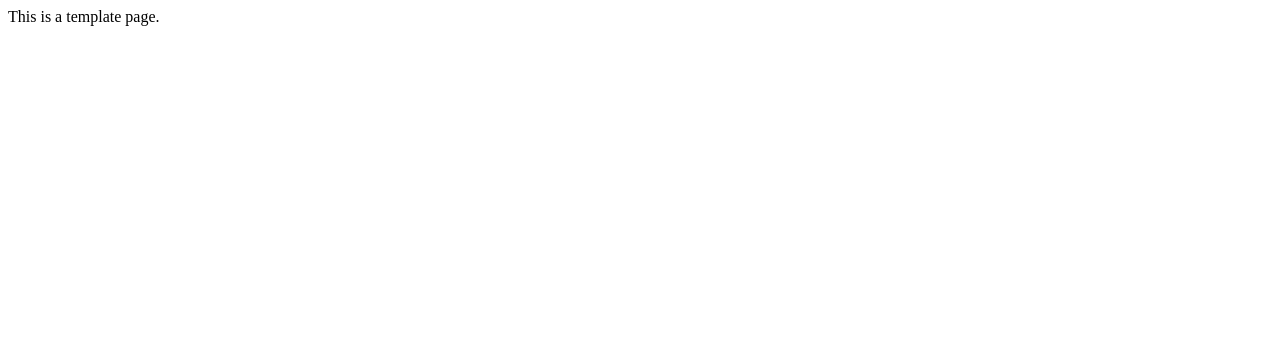
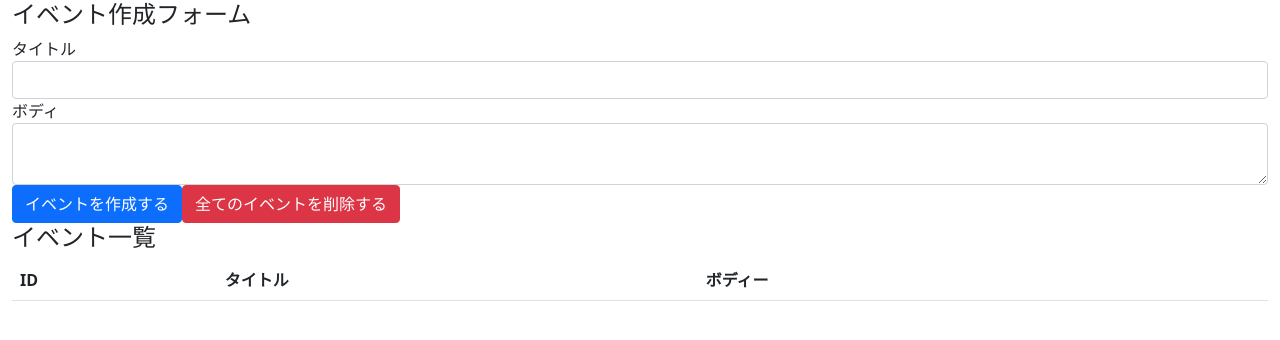
Before and after one commit to hossy-material/hooks-redux, a React (Create React App) app: page / in a window 1280 px wide. Shown: the top 340 px of the page. Built offline with nearby package versions, Linux system fonts and the light colour scheme.

Commit message:
add view, reducer

```diff
--- a/package.json
+++ b/package.json
@@ -10,6 +10,7 @@
     "@types/node": "^16.11.19",
     "@types/react": "^17.0.38",
     "@types/react-dom": "^17.0.11",
+    "bootstrap": "^5.1.3",
     "react": "^17.0.2",
     "react-dom": "^17.0.2",
     "react-scripts": "5.0.0",
--- a/src/App.tsx
+++ /dev/null
@@ -1,11 +0,0 @@
-import React from 'react';
-
-const App = () => {
-  return (
-    <div>
-      This is a template page.
-    </div>
-  );
-}
-
-export default App;
--- /dev/null
+++ b/src/components/App.tsx
@@ -0,0 +1,64 @@
+import React, { useReducer, useState } from 'react';
+import reducer from '../reducers';
+import 'bootstrap/dist/css/bootstrap.min.css'
+import { Event } from './Event'
+
+const App: React.VFC = () => {
+  const [state, dispatch] = useReducer(reducer, [])
+  const [title, setTitle] = useState('')
+  const [body, setBody] = useState('')
+
+  const addEvent = (e: React.MouseEvent) => {
+    e.preventDefault()
+    dispatch({type: 'CREATE_EVENT', title, body})
+    setTitle('')
+    setBody('')
+  }
+
+  const handleInputChange = (e: React.ChangeEvent<HTMLInputElement>) => {
+    setTitle(e.target.value)
+  }
+
+  const handleTextAreaChange = (e: React.ChangeEvent<HTMLTextAreaElement>) => {
+    setBody(e.target.value)
+  }
+
+  console.log({state})
+
+  return (
+    <div className='container-fluid'>
+      <h4>イベント作成フォーム</h4>
+      <form>
+        <div className='form-group'>
+          <label htmlFor='formEventTitle'>タイトル</label>
+          <input className='form-control' id='formEventTitle' value={title} onChange={handleInputChange}/>
+        </div>
+
+        <div className='form-group'>
+          <label htmlFor='formEventBody'>ボディ</label>
+          <textarea className='form-control' id='formEventBody' value={body} onChange={handleTextAreaChange}/>
+        </div>
+
+        <button className='btn btn-primary' onClick={addEvent}>イベントを作成する</button>
+        <button className='btn btn-danger'>全てのイベントを削除する</button>
+      </form>
+
+      <h4>イベント一覧</h4>
+      <table className='table table-hover'>
+        <thead>
+          <tr>
+            <th>ID</th>
+            <th>タイトル</th>
+            <th>ボディー</th>
+            <th></th>
+          </tr>
+        </thead>
+        <tbody>
+          {state.map((event, index) => (<Event key={index} event={event} dispatch={dispatch} />))}
+        </tbody>
+      </table>
+    </div>
+  );
+}
+
+export default App;
--- /dev/null
+++ b/src/components/Event.tsx
@@ -0,0 +1,22 @@
+import React from 'react'
+import { Action, EventType } from '../reducers'
+
+interface OwnProps {
+  event: EventType
+  dispatch: React.Dispatch<Action>
+}
+
+export const Event: React.VFC<OwnProps> = ({ event, dispatch }) => {
+  const handleDeleteClick = (event: EventType) => () => {
+    dispatch({type: 'DELETE_EVENT', ...event})
+  }
+
+  return (
+    <tr>
+      <td>{event.id}</td>
+      <td>{event.title}</td>
+      <td>{event.body}</td>
+      <td><button type='button' className='btn btn-danger' onClick={handleDeleteClick(event)}>削除</button></td>
+    </tr>
+  )
+}
--- a/src/index.tsx
+++ b/src/index.tsx
@@ -1,5 +1,5 @@
 import ReactDOM from 'react-dom';
-import App from './App';
+import App from './components/App';
 
 ReactDOM.render(
   <App />,
--- /dev/null
+++ b/src/reducers/index.ts
@@ -0,0 +1,29 @@
+export type ActionType = 'CREATE_EVENT' | 'DELETE_EVENT' | 'DELETE_ALL_EVENTS'
+
+export type Action = {
+  type : ActionType
+  id?: number
+  title: string
+  body: string
+}
+
+export type EventType = Omit<Action, 'type'>
+
+const events = (state: EventType[] = [], action: Action) => {
+  switch(action.type) {
+    case 'CREATE_EVENT':
+      const event: EventType = {
+        id: state.length === 0 ? 1 : state[state.length - 1].id as number + 1,
+        title: action.title,
+        body: action.body
+      }
+      return [...state, event]
+    case 'DELETE_EVENT':
+      return state.filter(event => event.id !== action.id)
+    case 'DELETE_ALL_EVENTS':
+    default:
+      return state
+  }
+}
+
+export default events;
```
Also changed, not shown: 2 other files (tests, documents, lock files or other folders).
